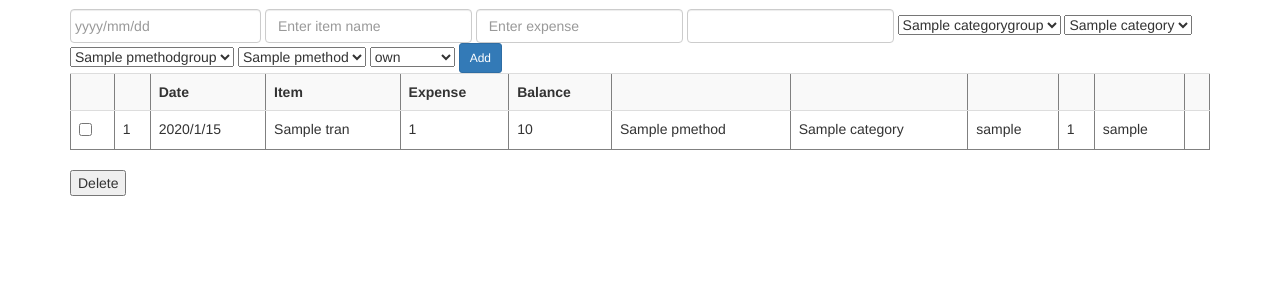
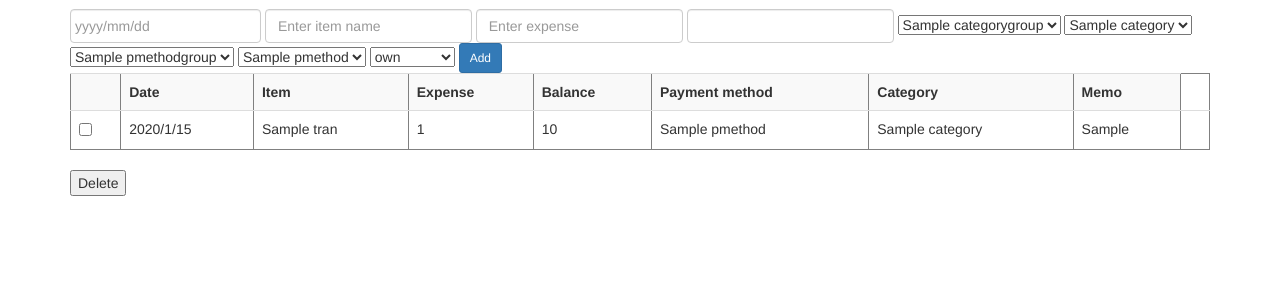
Before and after one commit to yauji/teller2, a Django app: page / in a window 1280 px wide. Shown: the part 51-351 px from the top of the page. Run offline with Django 3.2, Linux system fonts and the light colour scheme; a user stored in the database is signed in; tables that the repository leaves empty hold one stand-in row (values such as "Sample post"); parts of the project's set-up code (start-up, migrations or seed data) failed here and were passed over; some libraries are stand-ins or nearby versions.

Commit message:
change index view.

```diff
--- a/trans/templates/trans/index.html
+++ b/trans/templates/trans/index.html
@@ -83,33 +83,25 @@
     <table border="1" class="table table-striped">
       <tr>
 	<th></th>
-	<th></th>
-	<th>Date</th>
+      <th>Date</th>
 	<th>Item</th>
 	<th>Expense</th>
 	<th>Balance</th>
-	<th></th>
-	<th></th>
-	<th></th>
-	<th></th>
-	<th></th>
-	<th></th>
+	<th>Payment method</th>
+	<th>Category</th>
+	<th>Memo</th>
       </tr>
       {% for trans in latest_trans_list %}
       <tr>
 	<td> <input type="checkbox" name="tids" value="{{ trans.id }}" /></td>
-	<td>{{ trans.id }}</td>
-	<td>{{ trans.date|date:"Y/n/d"  }}</td>
+	<td>{{ trans.date|date:"Y/n/d" }}</td>
 	<td>{{ trans.name }}</td>
-	<td>{{ trans.expense| intcomma  }}</td>
+	<td>{{ trans.expense| intcomma }}</td>
 	<td>{{ trans.balance| intcomma  }}</td>
 	<td>{{ trans.pmethod.name }}</td>
 	<td>{{ trans.category.name }}</td>
-	<td>{{ trans.user }}</td>
-	<td>{{ trans.share_type }}</td>
-	<td>{{ trans.user_pay4 }}</td>
+	<td>{{ trans.memo }}</td>
 	<td><a href="">{{ trans.trans_text }}</a></td>
-
       </tr>
       {% endfor %}
     </table>
--- a/trans/templates/trans/list.html
+++ b/trans/templates/trans/list.html
@@ -114,7 +114,7 @@ sum;
 	<td>{{ trans.user }}</td>
 	<td>{{ trans.share_type }}</td>
 	<td>{{ trans.user_pay4 }}</td>
-	<td>{{ trans.fClearance }}</td>
+	<td>{{ trans.fclearance }}</td>
       </tr>
       {% endfor %}
   </table>
```
